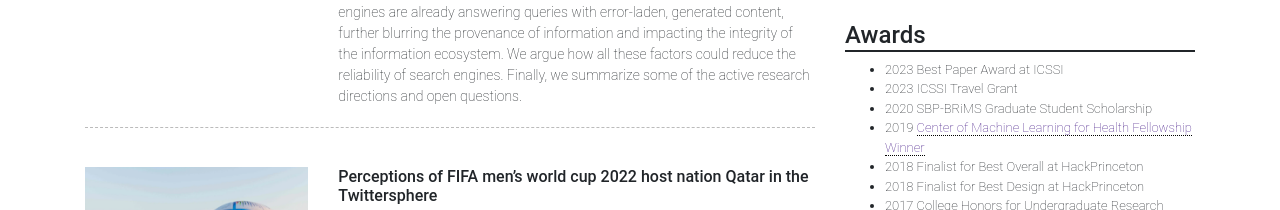
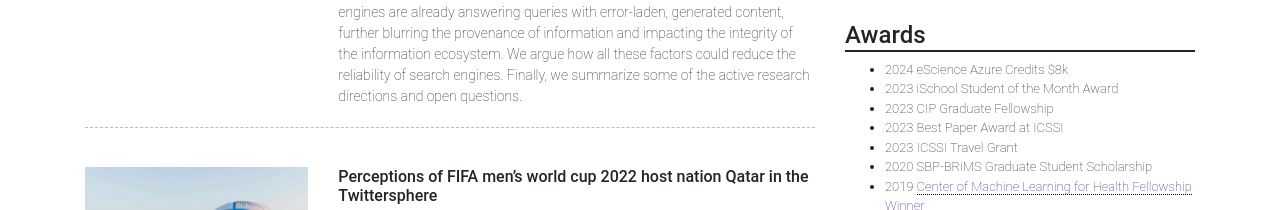
Before and after one commit to samemon/samemon.github.io, a plain HTML site: page index.html in a window 1280 px wide. Shown: the part 2547-2757 px from the top of the page. Drawn offline with nearby package versions, Linux system fonts and the light colour scheme; some icons are missing.

Commit message:
Added awards

```diff
--- a/index.html
+++ b/index.html
@@ -974,6 +974,9 @@
 
                 <h2>Awards</h2>
                 <ul class="news" style="font-size: 13px">
+                    <li>2024 eScience Azure Credits $8k</li>
+                    <li>2023 iSchool Student of the Month Award</li>
+                    <li>2023 CIP Graduate Fellowship</li>
                     <li>2023 Best Paper Award at ICSSI</li>
                     <li>2023 ICSSI Travel Grant</li>
                     <li>2020 SBP-BRiMS Graduate Student Scholarship</li>
```
